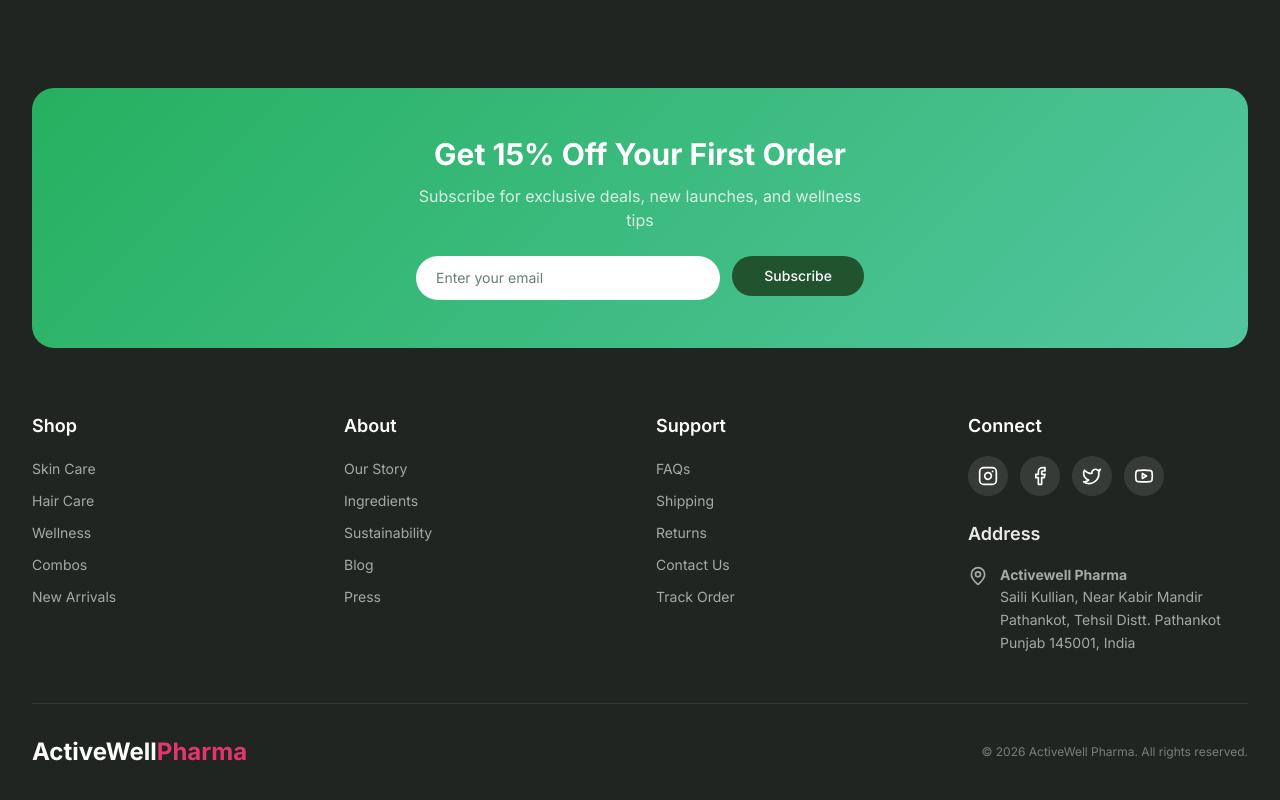
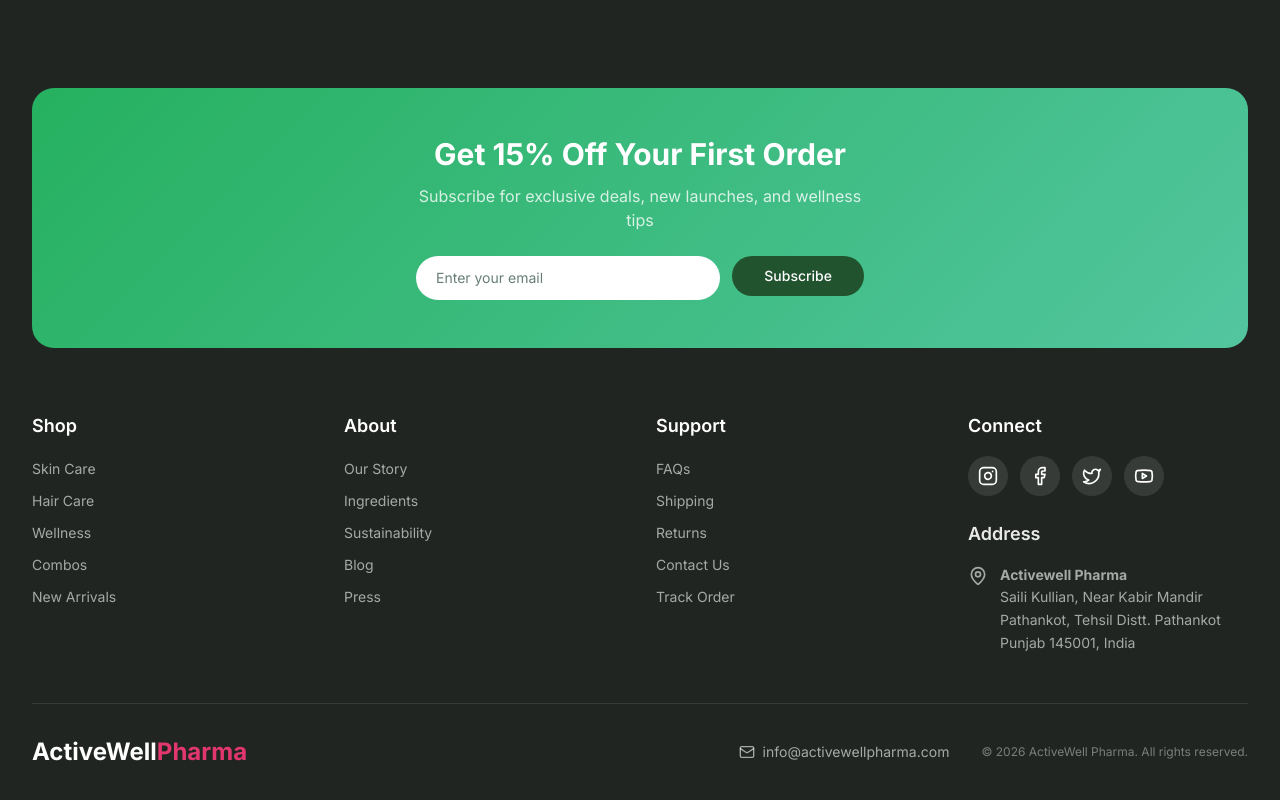
Before and after one commit to sourabh-godara/active-well-pharma, a Next.js app: page / in a window 1280 px wide. Shown: the part 3118-3918 px from the top of the page. Built offline with nearby package versions, Linux system fonts and the light colour scheme; no server answers; the database is empty.

Commit message:
Add Email

```diff
--- a/components/footer.tsx
+++ b/components/footer.tsx
@@ -1,5 +1,5 @@
 import { Button } from "@/components/ui/button";
-import { Instagram, Facebook, Twitter, Youtube, MapPin } from "lucide-react";
+import { Instagram, Facebook, Twitter, Youtube, MapPin, Mail } from "lucide-react";
 import Link from "next/link";
 
 const SocialMedia = [
@@ -90,13 +90,20 @@ const Footer = () => {
                     </div>
                 </div>
 
-                <div className="border-t border-background/10 pt-8 flex flex-col sm:flex-row items-center justify-between gap-4">
+                <div className="border-t border-background/10 pt-8 flex flex-col md:flex-row items-center justify-between gap-6">
                     <a href="/" className="font-display text-2xl font-bold">
                         ActiveWell<span className="text-secondary">Pharma</span>
                     </a>
-                    <p className="font-body text-xs text-background/40">
-                        © 2026 ActiveWell Pharma. All rights reserved.
-                    </p>
+
+                    <div className="flex flex-col sm:flex-row items-center gap-4 sm:gap-8">
+                        <a href="mailto:info@activewellpharma.com" className="flex items-center gap-2 font-body text-sm text-background/60 hover:text-background transition-colors">
+                            <Mail className="w-4 h-4" />
+                            info@activewellpharma.com
+                        </a>
+                        <p className="font-body text-xs text-background/40">
+                            © 2026 ActiveWell Pharma. All rights reserved.
+                        </p>
+                    </div>
                 </div>
             </div>
         </footer>
```
